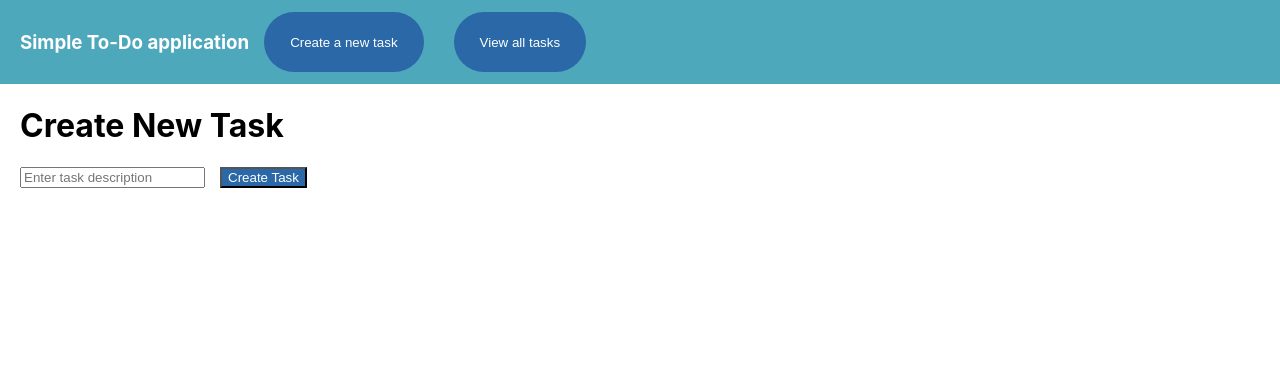
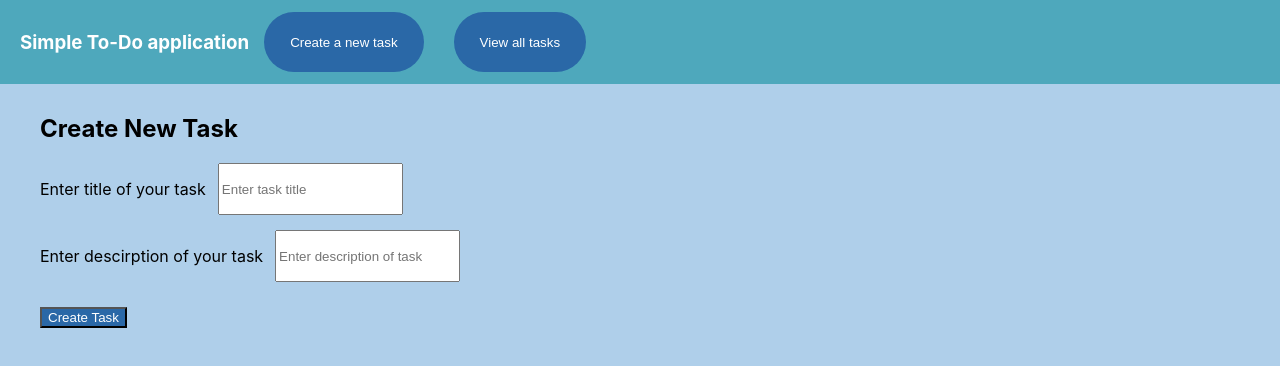
Before and after one commit to rstoyanovv/intro-to-react, a React (Create React App) app in the folder todo-frontend/: page /api/create-task in a window 1280 px wide. Shown: the top 366 px of the page. Built offline with nearby package versions, Linux system fonts and the light colour scheme.

Commit message:
Update creating component

```diff
--- a/todo-frontend/public/index.html
+++ b/todo-frontend/public/index.html
@@ -1,5 +1,5 @@
 <!DOCTYPE html>
-<html lang="en">
+<html lang="en" class="html">
   <head>
     <meta charset="utf-8" />
     <link rel="icon" href="%PUBLIC_URL%/favicon.ico" />
--- a/todo-frontend/src/App.css
+++ b/todo-frontend/src/App.css
@@ -1,3 +1,8 @@
 .App {
   text-align: center;
+  height: 100vh;
 }
+
+.html {
+  background-color: rgb(175, 207, 234);
+}
--- a/todo-frontend/src/components/CreateNewTask.js
+++ b/todo-frontend/src/components/CreateNewTask.js
@@ -4,6 +4,7 @@ import '../styles/style.css';
 
 export default function CreateNewTask() {
   const [newTask, setNewTask] = useState('');
+  const [newTitle, setNewTitle] = useState('');
   const [isSubmitting, setIsSubmitting] = useState(false);
   const [isSubmitted, setIsSubmitted] = useState(false);
 
@@ -25,25 +26,40 @@ export default function CreateNewTask() {
   };
 
   const style = {
-      marginLeft: '20px',
+    marginLeft: '40px',
+    marginTop: '30px',
   };
 
   return (
     <div className="create-new-task" style={style}>
-        <h1>Create New Task</h1>
+      <h2>Create New Task</h2>
       {isSubmitted ? (
         <p>Task created successfully!</p>
       ) : (
         <form onSubmit={handleSubmit}>
+          <div className='form-row'>
+            <p style={{ marginRight: '12px' }}>Enter title of your task</p>
             <input
               type="text"
-              placeholder="Enter task description"
+              placeholder="Enter task title"
+              value={newTitle}
+              onChange={(e) => setNewTitle(e.target.value)}
+            />
+          </div>
+          <div className='form-row'>
+            <p style={{ marginRight: '12px' }}>Enter descirption of your task</p>
+            <input
+              type="text"
+              placeholder="Enter description of task"
               value={newTask}
               onChange={(e) => setNewTask(e.target.value)}
             />
+          </div>
+          <div className='form-row'>
             <button id='create-button' type="submit" disabled={isSubmitting}>
               {isSubmitting ? 'Creating...' : 'Create Task'}
             </button>
+          </div>
         </form>
       )}
     </div>
--- a/todo-frontend/src/styles/style.css
+++ b/todo-frontend/src/styles/style.css
@@ -13,6 +13,11 @@
     display: flex;
     gap: 10px;
     margin-bottom: 10px;
+  }
+
+  .form-row {
+    display: flex;
+    margin: 15px 0px;
   }
 
   .task-input {
@@ -35,6 +40,8 @@
 
   #create-button {
     color: white;
+    margin-top: 10px;
+    margin-left: 0px;
   }
 
   .todo-list {
```
Lines whose indentation alone changed are shown as unchanged.
